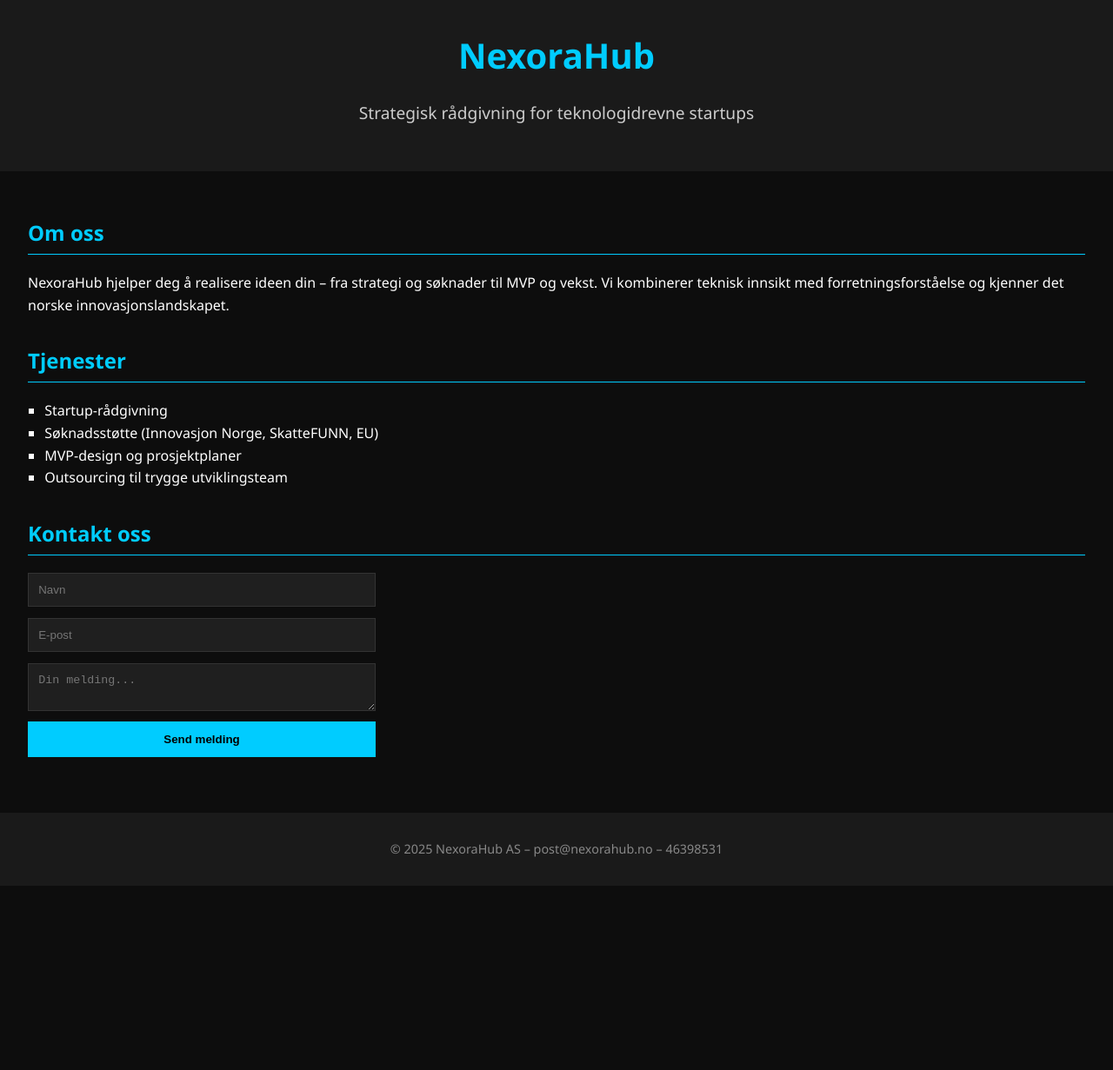
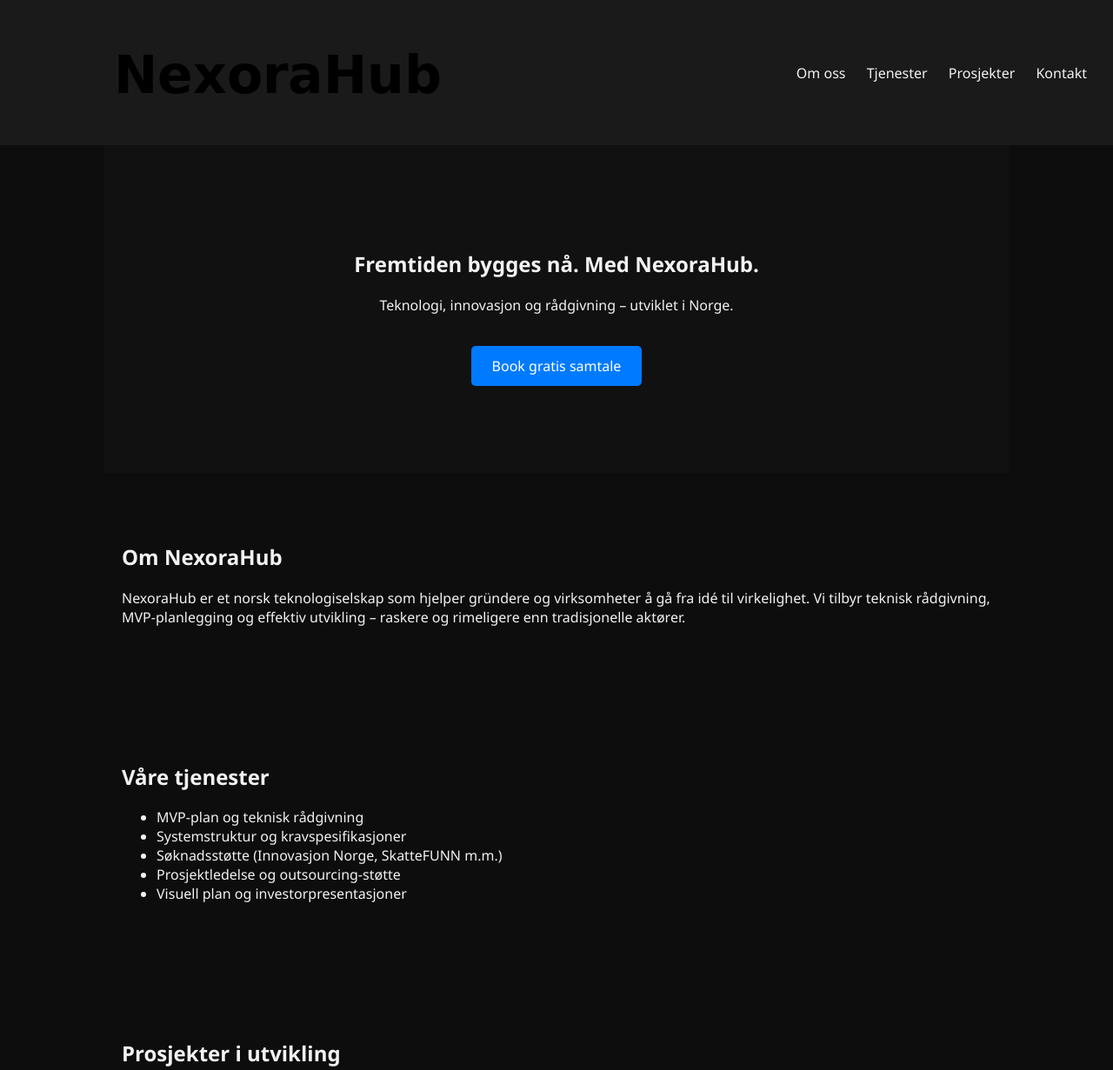
Before and after one commit to Nexora1987/Nexorahub, a plain HTML site: page index.html in a window 1280 px wide. Shown: the top 1231 px of the page at 87% size. Before the commit the page ends 1019 px from the top, so only its background shows below. Drawn offline with Linux system fonts and the light colour scheme.

Commit message:
Add files via upload

```diff
--- a/index.html
+++ b/index.html
@@ -1,42 +1,68 @@
+
 <!DOCTYPE html>
 <html lang="no">
 <head>
     <meta charset="UTF-8">
+    <title>NexoraHub – Teknologi. Visjon. Gjennomføring.</title>
     <meta name="viewport" content="width=device-width, initial-scale=1.0">
-    <title>NexoraHub AS</title>
-    <link rel="stylesheet" href="styles.css">
+    <link rel="stylesheet" href="style.css">
 </head>
 <body>
     <header>
-        <h1>NexoraHub</h1>
-        <p>Strategisk rådgivning for teknologidrevne startups</p>
+        <div class="logo">
+            <img src="logo.png" alt="NexoraHub logo">
+        </div>
+        <nav>
+            <a href="#about">Om oss</a>
+            <a href="#services">Tjenester</a>
+            <a href="#projects">Prosjekter</a>
+            <a href="#contact">Kontakt</a>
+        </nav>
     </header>
-    <main>
-        <section class="about">
-            <h2>Om oss</h2>
-            <p>NexoraHub hjelper deg å realisere ideen din – fra strategi og søknader til MVP og vekst. Vi kombinerer teknisk innsikt med forretningsforståelse og kjenner det norske innovasjonslandskapet.</p>
+
+    <section class="hero">
+        <h1>Fremtiden bygges nå. Med NexoraHub.</h1>
+        <p>Teknologi, innovasjon og rådgivning – utviklet i Norge.</p>
+        <a href="mailto:post@nexorahub.no" class="cta">Book gratis samtale</a>
     </section>
-        <section class="services">
-            <h2>Tjenester</h2>
+
+    <section id="about">
+        <h2>Om NexoraHub</h2>
+        <p>NexoraHub er et norsk teknologiselskap som hjelper gründere og virksomheter å gå fra idé til virkelighet.
+        Vi tilbyr teknisk rådgivning, MVP-planlegging og effektiv utvikling – raskere og rimeligere enn tradisjonelle aktører.</p>
+    </section>
+
+    <section id="services">
+        <h2>Våre tjenester</h2>
         <ul>
-                <li>Startup-rådgivning</li>
-                <li>Søknadsstøtte (Innovasjon Norge, SkatteFUNN, EU)</li>
-                <li>MVP-design og prosjektplaner</li>
-                <li>Outsourcing til trygge utviklingsteam</li>
+            <li>MVP-plan og teknisk rådgivning</li>
+            <li>Systemstruktur og kravspesifikasjoner</li>
+            <li>Søknadsstøtte (Innovasjon Norge, SkatteFUNN m.m.)</li>
+            <li>Prosjektledelse og outsourcing-støtte</li>
+            <li>Visuell plan og investorpresentasjoner</li>
         </ul>
     </section>
-        <section class="contact">
+
+    <section id="projects">
+        <h2>Prosjekter i utvikling</h2>
+        <ul>
+            <li>Mobilitetsløsning for det norske markedet</li>
+            <li>Digital plattform for smartere tjenester</li>
+            <li>AI-basert løsning under forberedelse</li>
+            <li>Norskutviklet app lansert og i bruk</li>
+            <li>Flere prosjekter under utvikling og patentsøknad</li>
+        </ul>
+    </section>
+
+    <section id="contact">
         <h2>Kontakt oss</h2>
-            <form action="https://formspree.io/f/mwkgbbze" method="POST">
-                <input type="text" name="navn" placeholder="Navn" required>
-                <input type="email" name="epost" placeholder="E-post" required>
-                <textarea name="melding" placeholder="Din melding..." required></textarea>
-                <button type="submit">Send melding</button>
-            </form>
+        <p>E-post: <a href="mailto:post@nexorahub.no">post@nexorahub.no</a></p>
+        <p>Telefon: 463 98 531</p>
+        <p>Sted: Oslo, Norge</p>
     </section>
-    </main>
+
     <footer>
-        <p>© 2025 NexoraHub AS – post@nexorahub.no – 46398531</p>
+        © 2025 NexoraHub AS – Alle rettigheter reservert
     </footer>
 </body>
 </html>
--- /dev/null
+++ b/style.css
@@ -0,0 +1,55 @@
+
+body {
+    margin: 0;
+    font-family: 'Segoe UI', sans-serif;
+    background-color: #0d0d0d;
+    color: #f2f2f2;
+}
+
+header {
+    background-color: #1a1a1a;
+    display: flex;
+    justify-content: space-between;
+    align-items: center;
+    padding: 20px;
+}
+
+.logo {
+    font-size: 24px;
+    font-weight: bold;
+}
+
+nav a {
+    color: #f2f2f2;
+    margin: 0 10px;
+    text-decoration: none;
+}
+
+.hero {
+    text-align: center;
+    padding: 100px 20px;
+    background-color: #111;
+}
+
+.cta {
+    display: inline-block;
+    margin-top: 20px;
+    padding: 12px 24px;
+    background-color: #007bff;
+    color: white;
+    text-decoration: none;
+    border-radius: 5px;
+}
+
+section {
+    padding: 60px 20px;
+    max-width: 1000px;
+    margin: auto;
+}
+
+footer {
+    text-align: center;
+    padding: 20px;
+    background-color: #1a1a1a;
+    font-size: 14px;
+}
```
Also changed, not shown: logo.png (added). Lines whose indentation alone changed are shown as unchanged.
